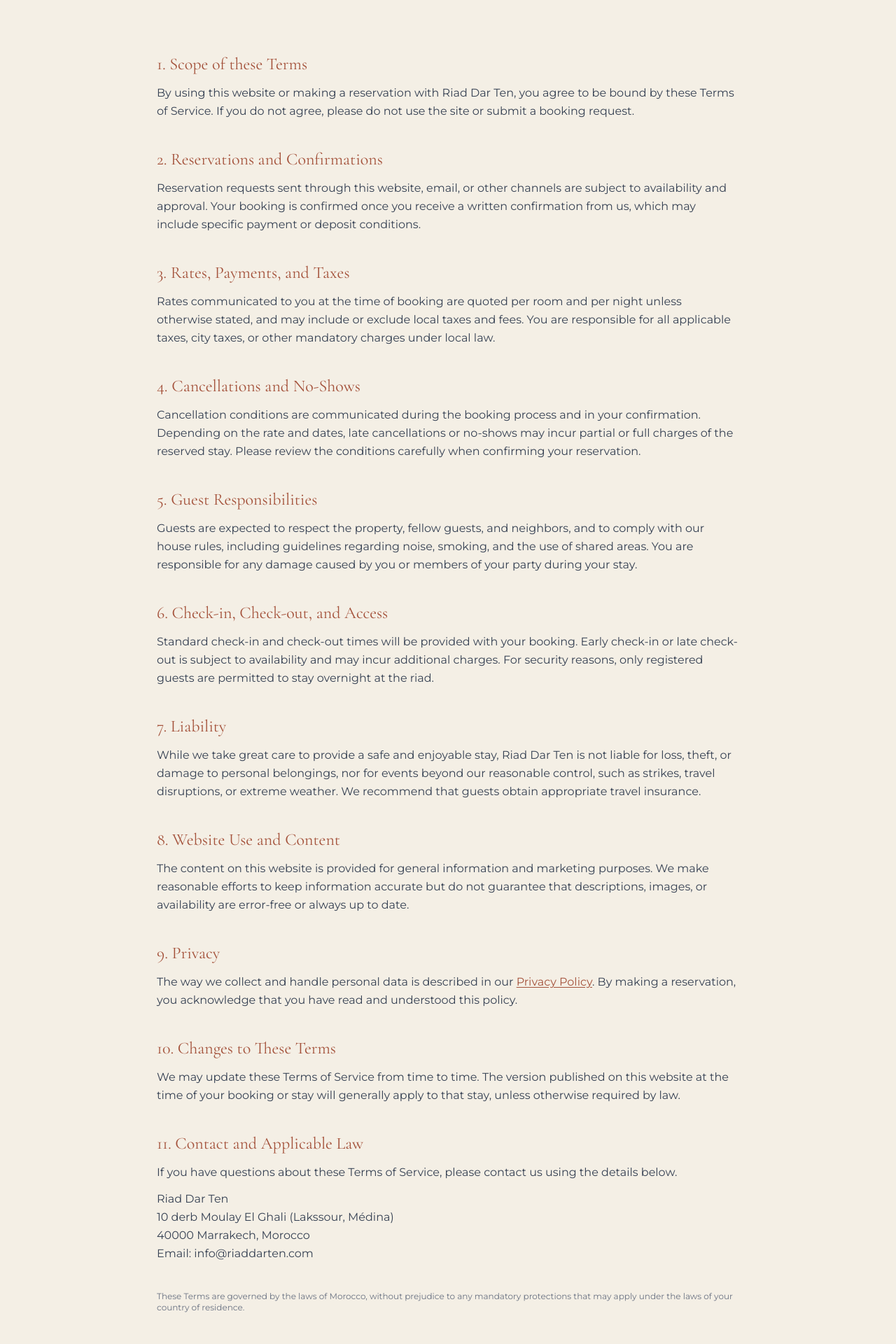
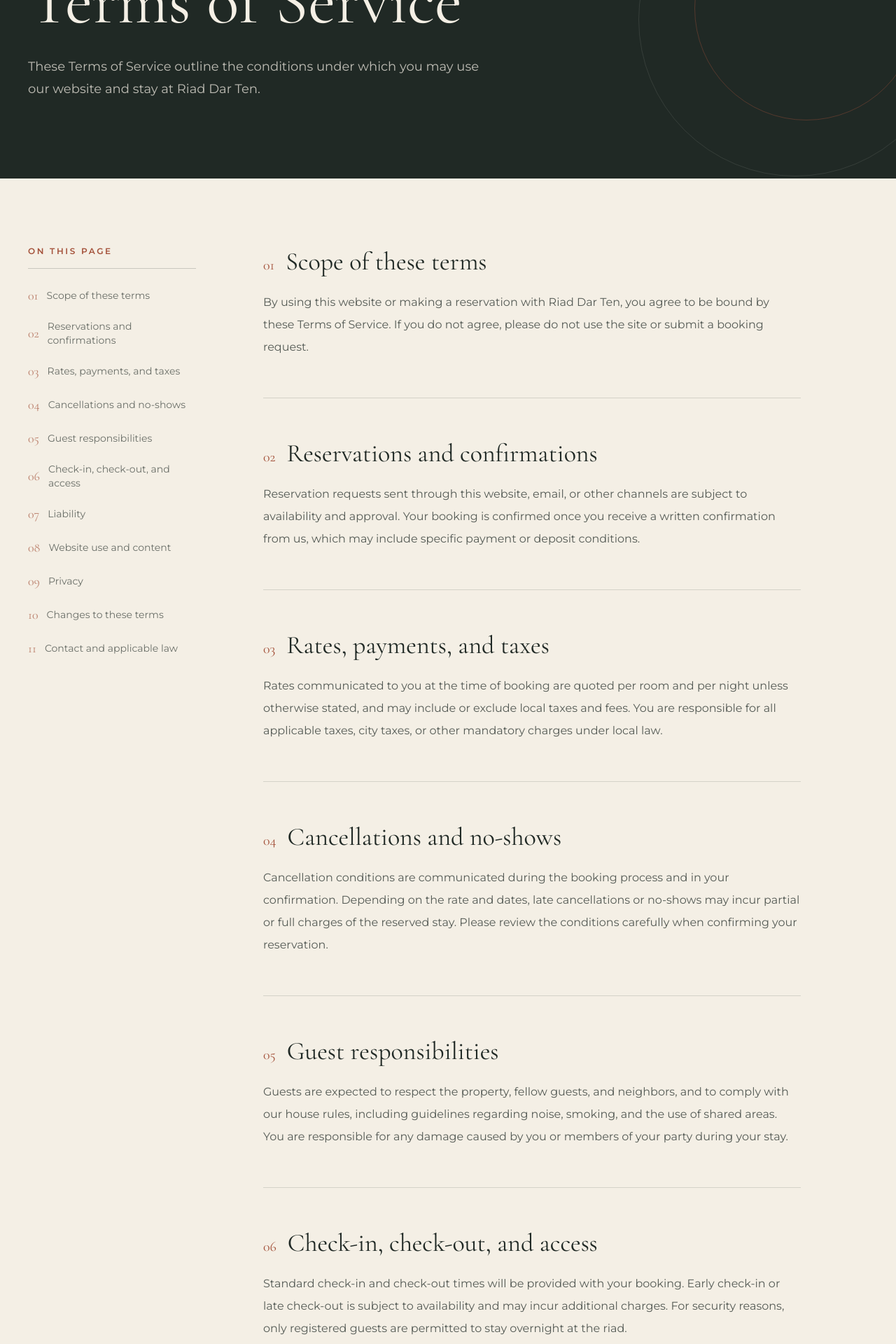
Before and after one commit to yassinejoundi/riad-dar-ten, a Next.js app: page /terms in a window 1280 px wide. Shown: the part 260-2180 px from the top of the page at 70% size. Built offline with nearby package versions, Linux system fonts and the light colour scheme; a web font is replaced by a local one.

Commit message:
feat: redesign legal pages

```diff
--- a/app/privacy/page.tsx
+++ b/app/privacy/page.tsx
@@ -1,137 +1,22 @@
+import type { Metadata } from "next"
+import { LegalPage } from "@/components/common/LegalPage"
+
+export const metadata: Metadata = {
+  title: "Privacy Policy | Riad Dar Ten",
+  description: "How Riad Dar Ten collects, uses, and protects personal information.",
+}
+
+const sections = [
+  { title: "Who we are", content: <p>Riad Dar Ten is a guesthouse located in Marrakech, Morocco. In this policy, “we”, “us”, and “our” refer to the riad and its management team.</p> },
+  { title: "Information we collect", content: <><p>We collect personal information that you choose to share with us when you:</p><ul><li>Submit a booking request or reservation</li><li>Contact us via email, phone, or contact forms</li><li>Subscribe to any communications or offers</li></ul><p>This may include your name, contact details, travel dates, guest details, preferences, and any special requests you share.</p></> },
+  { title: "How we use your information", content: <><p>We use your information to:</p><ul><li>Process and manage your reservations and enquiries</li><li>Communicate with you before, during, and after your stay</li><li>Personalize your experience based on your preferences</li><li>Comply with legal and regulatory obligations</li></ul></> },
+  { title: "Cookies and website data", content: <p>Our website may use basic cookies or similar technologies to improve performance and understand how visitors use the site. You can adjust your browser settings to limit or disable cookies if you prefer.</p> },
+  { title: "Sharing your information", content: <p>We do not sell your personal data. We may share limited information with trusted service providers such as booking platforms, payment processors, or transfer companies when necessary to manage your reservation or requested services.</p> },
+  { title: "Data retention", content: <p>We keep your information only for as long as reasonably necessary for the purposes described in this policy and to comply with local legal requirements.</p> },
+  { title: "Your rights", content: <p>Depending on your jurisdiction, you may have rights to access, correct, or request deletion of your personal information. You can contact us using the details below to exercise these rights.</p> },
+  { title: "Contact us", content: <><p>If you have any questions about this Privacy Policy or how we handle your data, please contact us at:</p><address className="not-italic">Riad Dar Ten<br />10 derb Moulay El Ghali (Lakssour, Médina)<br />40000 Marrakech, Morocco<br /><a href="mailto:info@riaddarten.com">info@riaddarten.com</a></address></> },
+]
+
 export default function PrivacyPage() {
-  return (
-    <main className="min-h-screen bg-cream">
-      <section className="pt-32 pb-16 bg-cream">
-        <div className="container mx-auto px-4 md:px-8 max-w-4xl">
-          <h1 className="font-serif text-4xl md:text-5xl text-primary mb-4">
-            Privacy Policy
-          </h1>
-          <p className="font-sans text-gray-600 mb-8">
-            This Privacy Policy explains how Riad Dar Ten collects, uses, and
-            protects your personal information when you visit our website or
-            stay with us.
-          </p>
-        </div>
-      </section>
-
-      <section className="pb-24 bg-cream">
-        <div className="container mx-auto px-4 md:px-8 max-w-4xl space-y-10 font-sans text-gray-700 text-sm md:text-base leading-relaxed">
-          <div>
-            <h2 className="font-serif text-2xl text-primary mb-3">
-              1. Who We Are
-            </h2>
-            <p>
-              Riad Dar Ten is a guesthouse located in Marrakech, Morocco. In
-              this policy, “we”, “us”, and “our” refer to the riad and its
-              management team.
-            </p>
-          </div>
-
-          <div>
-            <h2 className="font-serif text-2xl text-primary mb-3">
-              2. Information We Collect
-            </h2>
-            <p className="mb-3">
-              We collect personal information that you choose to share with us
-              when you:
-            </p>
-            <ul className="list-disc pl-5 space-y-1">
-              <li>Submit a booking request or reservation</li>
-              <li>Contact us via email, phone, or contact forms</li>
-              <li>Subscribe to any communications or offers</li>
-            </ul>
-            <p className="mt-3">
-              This may include your name, contact details, travel dates, guest
-              details, preferences, and any special requests you share.
-            </p>
-          </div>
-
-          <div>
-            <h2 className="font-serif text-2xl text-primary mb-3">
-              3. How We Use Your Information
-            </h2>
-            <p className="mb-3">We use your information to:</p>
-            <ul className="list-disc pl-5 space-y-1">
-              <li>Process and manage your reservations and enquiries</li>
-              <li>Communicate with you before, during, and after your stay</li>
-              <li>Personalize your experience based on your preferences</li>
-              <li>Comply with legal and regulatory obligations</li>
-            </ul>
-          </div>
-
-          <div>
-            <h2 className="font-serif text-2xl text-primary mb-3">
-              4. Cookies and Website Data
-            </h2>
-            <p>
-              Our website may use basic cookies or similar technologies to
-              improve performance and understand how visitors use the site. You
-              can adjust your browser settings to limit or disable cookies if
-              you prefer.
-            </p>
-          </div>
-
-          <div>
-            <h2 className="font-serif text-2xl text-primary mb-3">
-              5. Sharing Your Information
-            </h2>
-            <p>
-              We do not sell your personal data. We may share limited information
-              with trusted service providers such as booking platforms, payment
-              processors, or transfer companies when necessary to manage your
-              reservation or requested services.
-            </p>
-          </div>
-
-          <div>
-            <h2 className="font-serif text-2xl text-primary mb-3">
-              6. Data Retention
-            </h2>
-            <p>
-              We keep your information only for as long as reasonably necessary
-              for the purposes described in this policy and to comply with local
-              legal requirements.
-            </p>
-          </div>
-
-          <div>
-            <h2 className="font-serif text-2xl text-primary mb-3">
-              7. Your Rights
-            </h2>
-            <p>
-              Depending on your jurisdiction, you may have rights to access,
-              correct, or request deletion of your personal information. You can
-              contact us using the details below to exercise these rights.
-            </p>
-          </div>
-
-          <div>
-            <h2 className="font-serif text-2xl text-primary mb-3">
-              8. Contact Us
-            </h2>
-            <p>
-              If you have any questions about this Privacy Policy or how we
-              handle your data, please contact us at:
-            </p>
-            <p className="mt-2">
-              Riad Dar Ten
-              <br />
-              10 derb Moulay El Ghali (Lakssour, Médina)
-              <br />
-              40000 Marrakech, Morocco
-              <br />
-              Email: info@riaddarten.com
-            </p>
-          </div>
-
-          <div>
-            <p className="text-xs text-gray-500">
-              This policy may be updated from time to time to reflect changes in
-              our practices or applicable regulations.
-            </p>
-          </div>
-        </div>
-      </section>
-    </main>
-  )
+  return <LegalPage eyebrow="Your information" title="Privacy Policy" introduction="This Privacy Policy explains how Riad Dar Ten collects, uses, and protects your personal information when you visit our website or stay with us." sections={sections} note="This policy may be updated from time to time to reflect changes in our practices or applicable regulations." />
 }
--- a/app/terms/page.tsx
+++ b/app/terms/page.tsx
@@ -1,177 +1,26 @@
+import type { Metadata } from "next"
+import Link from "next/link"
+import { LegalPage } from "@/components/common/LegalPage"
+
+export const metadata: Metadata = {
+  title: "Terms of Service | Riad Dar Ten",
+  description: "The terms governing website use and stays at Riad Dar Ten in Marrakech.",
+}
+
+const sections = [
+  { title: "Scope of these terms", content: <p>By using this website or making a reservation with Riad Dar Ten, you agree to be bound by these Terms of Service. If you do not agree, please do not use the site or submit a booking request.</p> },
+  { title: "Reservations and confirmations", content: <p>Reservation requests sent through this website, email, or other channels are subject to availability and approval. Your booking is confirmed once you receive a written confirmation from us, which may include specific payment or deposit conditions.</p> },
+  { title: "Rates, payments, and taxes", content: <p>Rates communicated to you at the time of booking are quoted per room and per night unless otherwise stated, and may include or exclude local taxes and fees. You are responsible for all applicable taxes, city taxes, or other mandatory charges under local law.</p> },
+  { title: "Cancellations and no-shows", content: <p>Cancellation conditions are communicated during the booking process and in your confirmation. Depending on the rate and dates, late cancellations or no-shows may incur partial or full charges of the reserved stay. Please review the conditions carefully when confirming your reservation.</p> },
+  { title: "Guest responsibilities", content: <p>Guests are expected to respect the property, fellow guests, and neighbors, and to comply with our house rules, including guidelines regarding noise, smoking, and the use of shared areas. You are responsible for any damage caused by you or members of your party during your stay.</p> },
+  { title: "Check-in, check-out, and access", content: <p>Standard check-in and check-out times will be provided with your booking. Early check-in or late check-out is subject to availability and may incur additional charges. For security reasons, only registered guests are permitted to stay overnight at the riad.</p> },
+  { title: "Liability", content: <p>While we take great care to provide a safe and enjoyable stay, Riad Dar Ten is not liable for loss, theft, or damage to personal belongings, nor for events beyond our reasonable control, such as strikes, travel disruptions, or extreme weather. We recommend that guests obtain appropriate travel insurance.</p> },
+  { title: "Website use and content", content: <p>The content on this website is provided for general information and marketing purposes. We make reasonable efforts to keep information accurate but do not guarantee that descriptions, images, or availability are error-free or always up to date.</p> },
+  { title: "Privacy", content: <p>The way we collect and handle personal data is described in our <Link href="/privacy">Privacy Policy</Link>. By making a reservation, you acknowledge that you have read and understood this policy.</p> },
+  { title: "Changes to these terms", content: <p>We may update these Terms of Service from time to time. The version published on this website at the time of your booking or stay will generally apply to that stay, unless otherwise required by law.</p> },
+  { title: "Contact and applicable law", content: <><p>If you have questions about these Terms of Service, please contact us using the details below.</p><address className="not-italic">Riad Dar Ten<br />10 derb Moulay El Ghali (Lakssour, Médina)<br />40000 Marrakech, Morocco<br /><a href="mailto:info@riaddarten.com">info@riaddarten.com</a></address></> },
+]
+
 export default function TermsPage() {
-  return (
-    <main className="min-h-screen bg-cream">
-      <section className="pt-32 pb-16 bg-cream">
-        <div className="container mx-auto px-4 md:px-8 max-w-4xl">
-          <h1 className="font-serif text-4xl md:text-5xl text-primary mb-4">
-            Terms of Service
-          </h1>
-          <p className="font-sans text-gray-600 mb-8">
-            These Terms of Service outline the conditions under which you may
-            use our website and stay at Riad Dar Ten.
-          </p>
-        </div>
-      </section>
-
-      <section className="pb-24 bg-cream">
-        <div className="container mx-auto px-4 md:px-8 max-w-4xl space-y-10 font-sans text-gray-700 text-sm md:text-base leading-relaxed">
-          <div>
-            <h2 className="font-serif text-2xl text-primary mb-3">
-              1. Scope of these Terms
-            </h2>
-            <p>
-              By using this website or making a reservation with Riad Dar Ten,
-              you agree to be bound by these Terms of Service. If you do not
-              agree, please do not use the site or submit a booking request.
-            </p>
-          </div>
-
-          <div>
-            <h2 className="font-serif text-2xl text-primary mb-3">
-              2. Reservations and Confirmations
-            </h2>
-            <p>
-              Reservation requests sent through this website, email, or other
-              channels are subject to availability and approval. Your booking is
-              confirmed once you receive a written confirmation from us, which
-              may include specific payment or deposit conditions.
-            </p>
-          </div>
-
-          <div>
-            <h2 className="font-serif text-2xl text-primary mb-3">
-              3. Rates, Payments, and Taxes
-            </h2>
-            <p>
-              Rates communicated to you at the time of booking are quoted per
-              room and per night unless otherwise stated, and may include or
-              exclude local taxes and fees. You are responsible for all
-              applicable taxes, city taxes, or other mandatory charges under
-              local law.
-            </p>
-          </div>
-
-          <div>
-            <h2 className="font-serif text-2xl text-primary mb-3">
-              4. Cancellations and No-Shows
-            </h2>
-            <p>
-              Cancellation conditions are communicated during the booking
-              process and in your confirmation. Depending on the rate and dates,
-              late cancellations or no-shows may incur partial or full charges
-              of the reserved stay. Please review the conditions carefully when
-              confirming your reservation.
-            </p>
-          </div>
-
-          <div>
-            <h2 className="font-serif text-2xl text-primary mb-3">
-              5. Guest Responsibilities
-            </h2>
-            <p>
-              Guests are expected to respect the property, fellow guests, and
-              neighbors, and to comply with our house rules, including
-              guidelines regarding noise, smoking, and the use of shared areas.
-              You are responsible for any damage caused by you or members of
-              your party during your stay.
-            </p>
-          </div>
-
-          <div>
-            <h2 className="font-serif text-2xl text-primary mb-3">
-              6. Check-in, Check-out, and Access
-            </h2>
-            <p>
-              Standard check-in and check-out times will be provided with your
-              booking. Early check-in or late check-out is subject to
-              availability and may incur additional charges. For security
-              reasons, only registered guests are permitted to stay overnight at
-              the riad.
-            </p>
-          </div>
-
-          <div>
-            <h2 className="font-serif text-2xl text-primary mb-3">
-              7. Liability
-            </h2>
-            <p>
-              While we take great care to provide a safe and enjoyable stay, Riad
-              Dar Ten is not liable for loss, theft, or damage to personal
-              belongings, nor for events beyond our reasonable control, such as
-              strikes, travel disruptions, or extreme weather. We recommend that
-              guests obtain appropriate travel insurance.
-            </p>
-          </div>
-
-          <div>
-            <h2 className="font-serif text-2xl text-primary mb-3">
-              8. Website Use and Content
-            </h2>
-            <p>
-              The content on this website is provided for general information
-              and marketing purposes. We make reasonable efforts to keep
-              information accurate but do not guarantee that descriptions,
-              images, or availability are error-free or always up to date.
-            </p>
-          </div>
-
-          <div>
-            <h2 className="font-serif text-2xl text-primary mb-3">
-              9. Privacy
-            </h2>
-            <p>
-              The way we collect and handle personal data is described in our{" "}
-              <a
-                href="/privacy"
-                className="text-primary underline underline-offset-2 hover:text-terracotta"
-              >
-                Privacy Policy
-              </a>
-              . By making a reservation, you acknowledge that you have read and
-              understood this policy.
-            </p>
-          </div>
-
-          <div>
-            <h2 className="font-serif text-2xl text-primary mb-3">
-              10. Changes to These Terms
-            </h2>
-            <p>
-              We may update these Terms of Service from time to time. The
-              version published on this website at the time of your booking or
-              stay will generally apply to that stay, unless otherwise required
-              by law.
-            </p>
-          </div>
-
-          <div>
-            <h2 className="font-serif text-2xl text-primary mb-3">
-              11. Contact and Applicable Law
-            </h2>
-            <p className="mb-3">
-              If you have questions about these Terms of Service, please contact
-              us using the details below.
-            </p>
-            <p>
-              Riad Dar Ten
-              <br />
-              10 derb Moulay El Ghali (Lakssour, Médina)
-              <br />
-              40000 Marrakech, Morocco
-              <br />
-              Email: info@riaddarten.com
-            </p>
-          </div>
-
-          <div>
-            <p className="text-xs text-gray-500">
-              These Terms are governed by the laws of Morocco, without
-              prejudice to any mandatory protections that may apply under the
-              laws of your country of residence.
-            </p>
-          </div>
-        </div>
-      </section>
-    </main>
-  )
+  return <LegalPage eyebrow="Your stay" title="Terms of Service" introduction="These Terms of Service outline the conditions under which you may use our website and stay at Riad Dar Ten." sections={sections} note="These Terms are governed by the laws of Morocco, without prejudice to any mandatory protections that may apply under the laws of your country of residence." />
 }
--- /dev/null
+++ b/components/common/LegalPage.tsx
@@ -0,0 +1,73 @@
+import type { ReactNode } from "react"
+import Link from "next/link"
+
+type LegalSection = {
+  title: string
+  content: ReactNode
+}
+
+type LegalPageProps = {
+  eyebrow: string
+  title: string
+  introduction: string
+  sections: LegalSection[]
+  note: ReactNode
+}
+
+function sectionId(title: string) {
+  return title.toLowerCase().replace(/[^a-z0-9]+/g, "-").replace(/(^-|-$)/g, "")
+}
+
+export function LegalPage({ eyebrow, title, introduction, sections, note }: LegalPageProps) {
+  return (
+    <main className="min-h-screen bg-cream text-midnight-blue">
+      <header className="relative overflow-hidden bg-midnight-blue px-5 pb-20 pt-36 text-cream md:px-10 md:pb-28 md:pt-44">
+        <div aria-hidden="true" className="absolute -right-20 top-16 size-72 rounded-full border border-cream/10 md:size-[28rem]" />
+        <div aria-hidden="true" className="absolute -right-8 top-28 size-48 rounded-full border border-terracotta/40 md:size-80" />
+        <div className="relative mx-auto max-w-7xl">
+          <p className="mb-6 font-sans text-xs font-semibold uppercase tracking-[0.28em] text-saffron">{eyebrow}</p>
+          <h1 className="max-w-4xl font-serif text-5xl leading-[0.95] md:text-7xl lg:text-8xl">{title}</h1>
+          <p className="mt-8 max-w-2xl font-sans text-base leading-7 text-cream/75 md:text-lg md:leading-8">{introduction}</p>
+        </div>
+      </header>
+
+      <div className="mx-auto grid max-w-7xl gap-14 px-5 py-16 md:px-10 md:py-24 lg:grid-cols-[15rem_minmax(0,1fr)] lg:gap-24">
+        <aside className="lg:sticky lg:top-28 lg:self-start">
+          <p className="border-b border-midnight-blue/20 pb-4 font-sans text-xs font-semibold uppercase tracking-[0.22em] text-terracotta">On this page</p>
+          <nav aria-label={`${title} sections`} className="mt-4">
+            <ol className="space-y-1">
+              {sections.map((section, index) => (
+                <li key={section.title}>
+                  <a href={`#${sectionId(section.title)}`} className="group flex min-h-11 items-center gap-3 py-2 font-sans text-sm leading-5 text-midnight-blue/65 transition-colors hover:text-terracotta focus-visible:outline-2 focus-visible:outline-offset-2 focus-visible:outline-terracotta">
+                    <span className="font-serif text-lg text-terracotta/70" aria-hidden="true">{String(index + 1).padStart(2, "0")}</span>
+                    <span>{section.title}</span>
+                  </a>
+                </li>
+              ))}
+            </ol>
+          </nav>
+        </aside>
+
+        <article className="min-w-0 max-w-3xl">
+          {sections.map((section, index) => (
+            <section id={sectionId(section.title)} key={section.title} className="scroll-mt-28 border-t border-midnight-blue/15 py-10 first:border-t-0 first:pt-0 md:py-14">
+              <div className="mb-5 flex items-baseline gap-4">
+                <span className="font-serif text-xl text-terracotta" aria-hidden="true">{String(index + 1).padStart(2, "0")}</span>
+                <h2 className="font-serif text-3xl leading-tight md:text-4xl">{section.title}</h2>
+              </div>
+              <div className="space-y-5 font-sans text-base leading-8 text-midnight-blue/75 [&_a]:font-semibold [&_a]:text-midnight-blue [&_a]:underline [&_a]:decoration-terracotta [&_a]:underline-offset-4 [&_li]:pl-2 [&_ul]:ml-5 [&_ul]:list-[square] [&_ul]:space-y-2 [&_ul]:marker:text-terracotta">
+                {section.content}
+              </div>
+            </section>
+          ))}
+
+          <div className="mt-4 border-l-2 border-saffron bg-midnight-blue/[0.04] px-6 py-5 font-sans text-sm leading-6 text-midnight-blue/65">{note}</div>
+          <div className="mt-12 flex flex-wrap gap-6 border-t border-midnight-blue/15 pt-8 font-sans text-sm font-semibold">
+            <Link href="/contact" className="underline decoration-terracotta underline-offset-4 hover:text-terracotta">Contact the riad</Link>
+            <Link href="/book" className="underline decoration-terracotta underline-offset-4 hover:text-terracotta">Request a stay</Link>
+          </div>
+        </article>
+      </div>
+    </main>
+  )
+}
```
